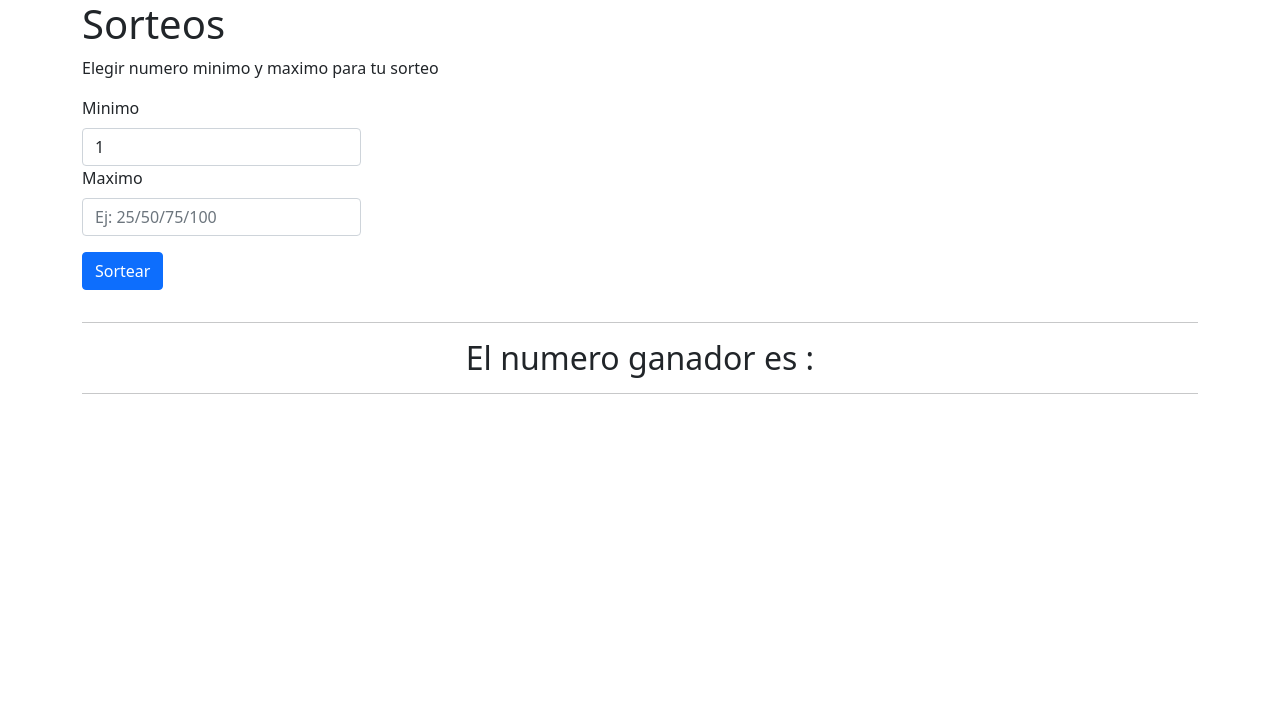
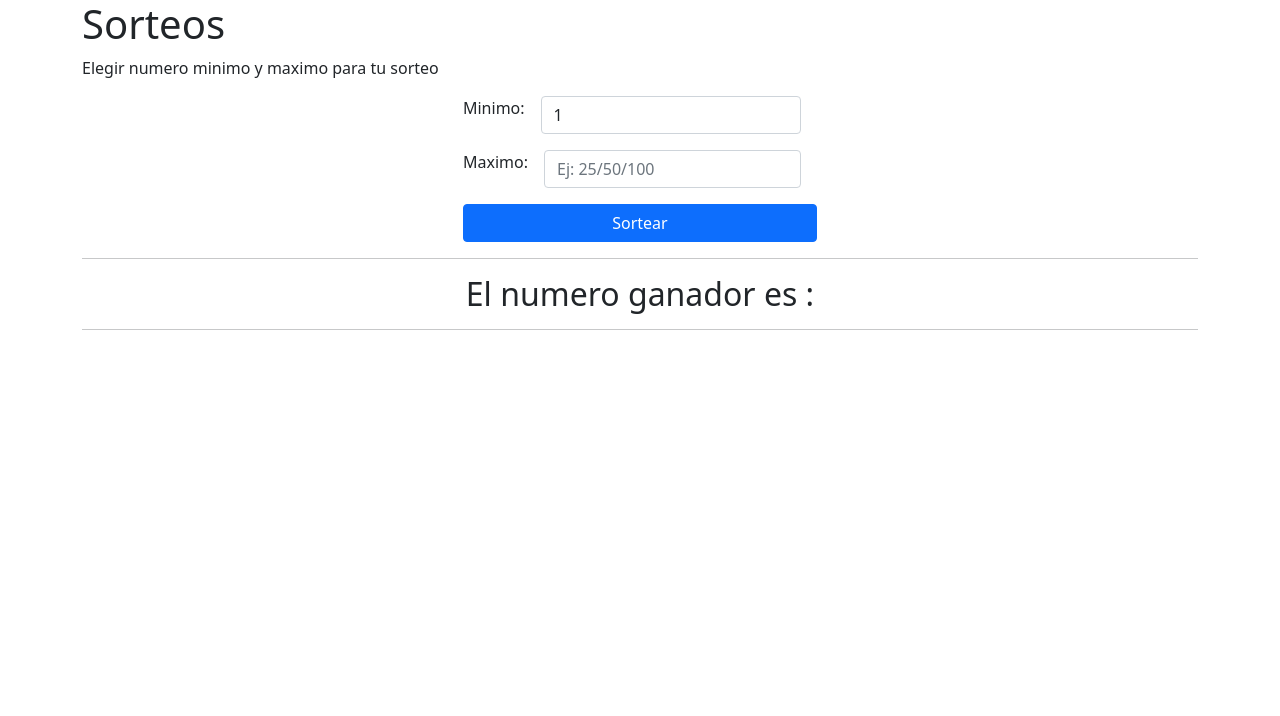
Before and after one commit to SantiagoLmartinez/sorteos.js, a plain HTML site: page index.html in a window 1280 px wide. Shown: the top 716 px of the page. Drawn offline with nearby package versions, Linux system fonts and the light colour scheme.

Commit message:
se corrigio etiqueta link:css  y se mejora estilos con bootstrap a form

```diff
--- a/index.html
+++ b/index.html
@@ -6,7 +6,7 @@
     <title>Sorteos</title>
     <!-- bootstrap -->
     <link href="https://cdn.jsdelivr.net/npm/bootstrap@5.1.3/dist/css/bootstrap.min.css" rel="stylesheet" integrity="sha384-1BmE4kWBq78iYhFldvKuhfTAU6auU8tT94WrHftjDbrCEXSU1oBoqyl2QvZ6jIW3" crossorigin="anonymous">
-    <link rel="stylesheet" type="text/css" href="/css/style.css">
+    <link rel="stylesheet" type="text/css" href="css/style.css">
 
 </head>
 <body>
@@ -14,26 +14,26 @@
     <div class="container">
         <h1>Sorteos</h1>
         <p>Elegir numero minimo y maximo para tu sorteo</p>
-        <section class="">
+        <section class="d-flex justify-content-center">
             <form class="" id="formSorteo">
-                <div>
-                    <label for="" class="form-label">Minimo</label>
+                <div class="d-flex flex-row">
+                    <label for="" class="form-label">Minimo:</label>
                     <input type="number"
                             name="numMin"
-                            class="form-control w-25"
+                            class="form-control mx-3"
                             value="1"
                             min="1"
                             placeholder="Ej: 1">
                 </div>
-                <div>
-                    <label for="" class="form-label ">Maximo</label>
+                <div class="d-flex flex-row my-3">
+                    <label for="" class="form-label ">Maximo:</label>
                     <input type="number"
                             name="nunMax"
-                            class="form-control w-25"
-                            placeholder="Ej: 25/50/75/100">
+                            class="form-control mx-3 "
+                            placeholder="Ej: 25/50/100">
                 </div>
-                <div>
-                    <button  type="submit" class="btn btn-primary my-3">Sortear</button>
+                <div class="d-flex justify-content-end ">
+                    <button  type="submit" class="btn btn-primary w-100 ">Sortear</button>
                 </div>
             </form>
         </section>
```
